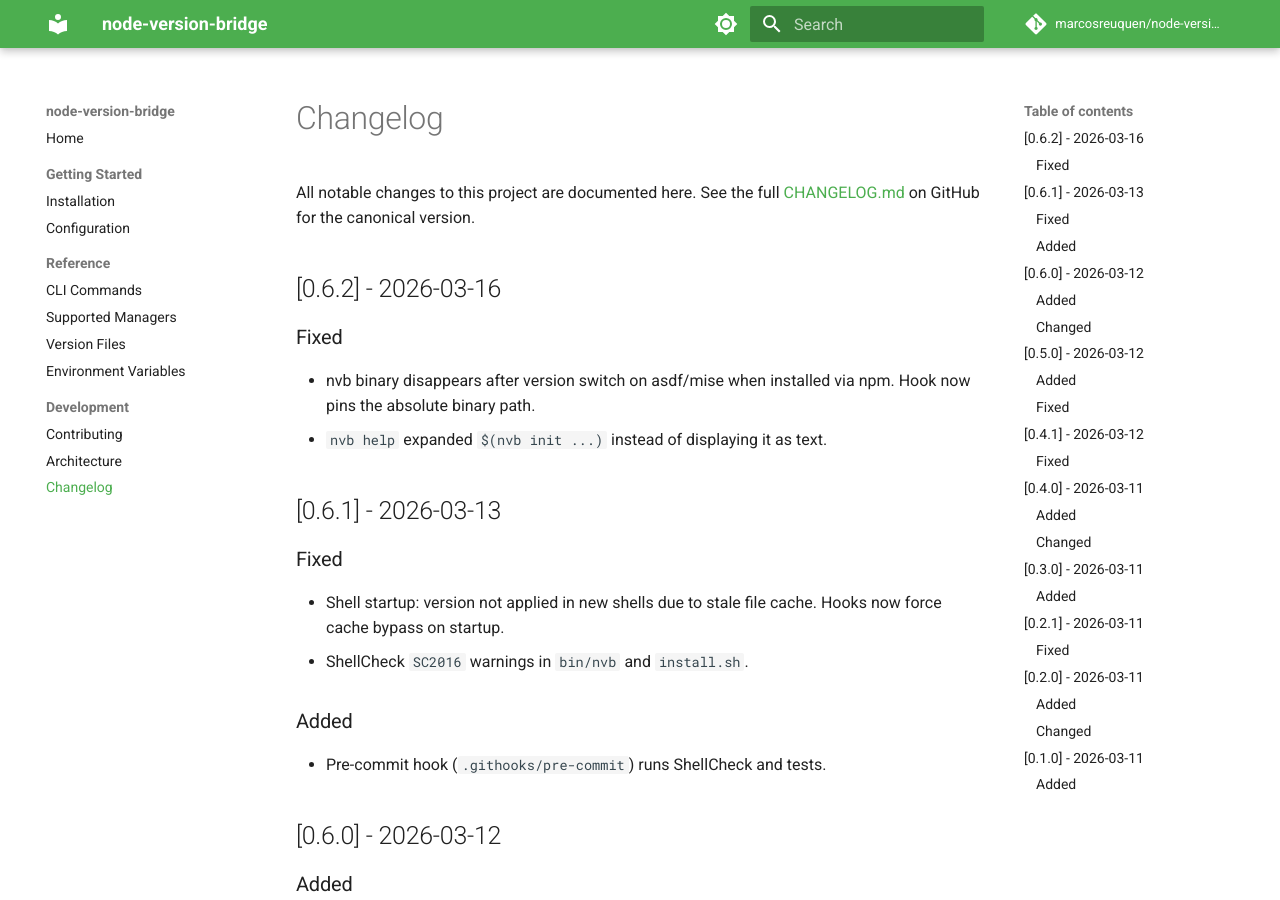
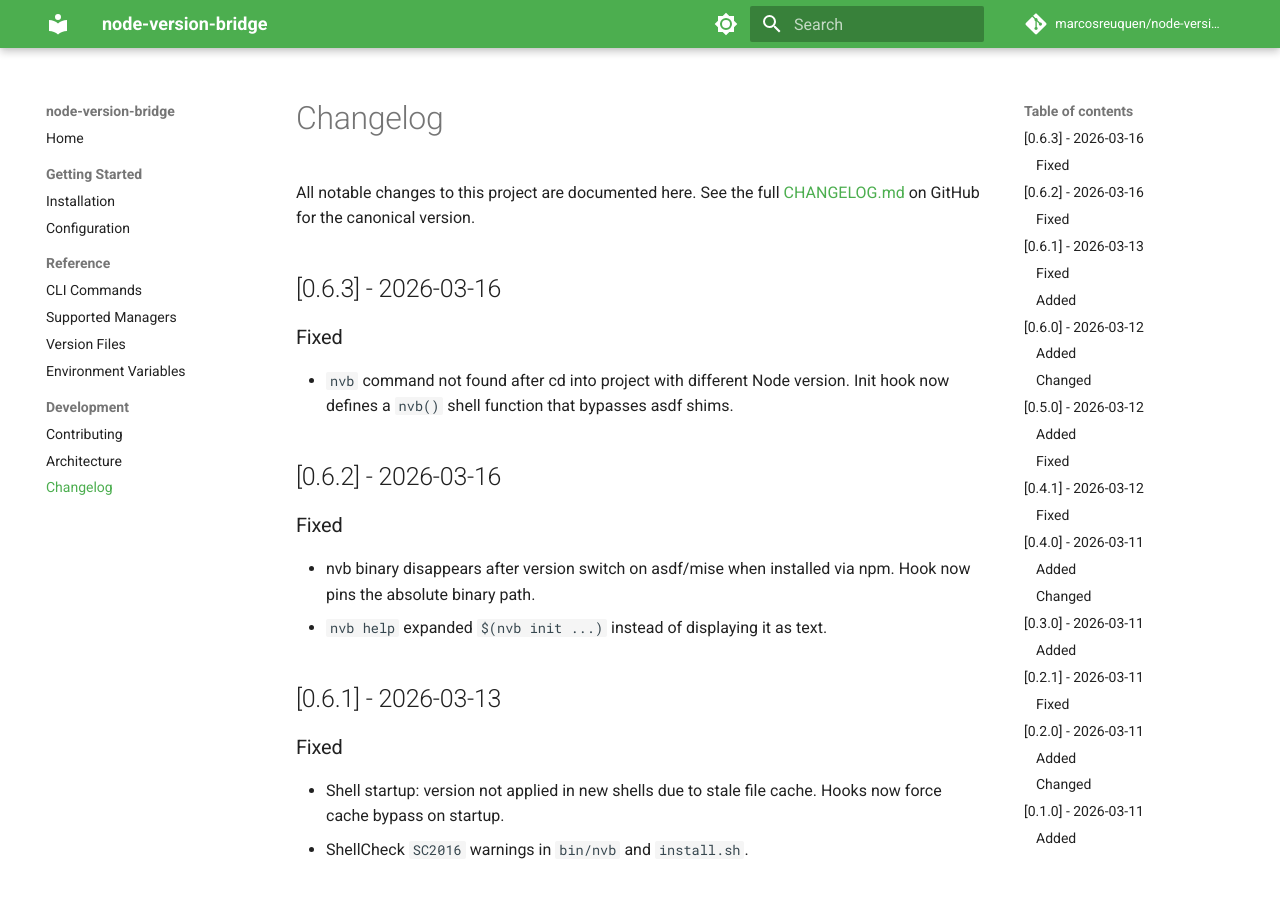
Before and after one commit to Marcosreuquen/node-version-bridge, an MkDocs documentation site: the page built from site-docs/development/changelog.md, in a window 1280 px wide and 900 px high. Built offline with MkDocs 1.6.1 and Material for MkDocs 9.7.7, drawn with Linux system fonts in a browser that asks for light colours; comment, search, counter and statistics services are not loaded.

Commit message:
fix: define nvb() shell function to bypass asdf shims (v0.6.3)
The init hook now emits a `nvb()` shell function that delegates to
the pinned `_NVB_BIN` path. This prevents the asdf shim from
resolving `nvb` to a missing binary after switching Node versions.

Bump version to 0.6.3 across all tracked sources.

```diff
--- a/package.json
+++ b/package.json
@@ -1,6 +1,6 @@
 {
   "name": "node-version-bridge",
-  "version": "0.6.2",
+  "version": "0.6.3",
   "description": "Detect Node.js version from project files and apply it via any version manager",
   "bin": {
     "nvb": "bin/nvb"
--- a/site-docs/development/changelog.md
+++ b/site-docs/development/changelog.md
@@ -1,6 +1,12 @@
 # Changelog
 
 All notable changes to this project are documented here. See the full [CHANGELOG.md](https://github.com/marcosreuquen/node-version-bridge/blob/main/CHANGELOG.md) on GitHub for the canonical version.
+
+## [0.6.3] - 2026-03-16
+
+### Fixed
+
+- `nvb` command not found after cd into project with different Node version. Init hook now defines a `nvb()` shell function that bypasses asdf shims.
 
 ## [0.6.2] - 2026-03-16
 
```
Also changed, not shown: AGENTS.md (+19 -7 lines), CHANGELOG.md (+6 -0 lines), README.md (+1 -1 lines), 1 other file.
